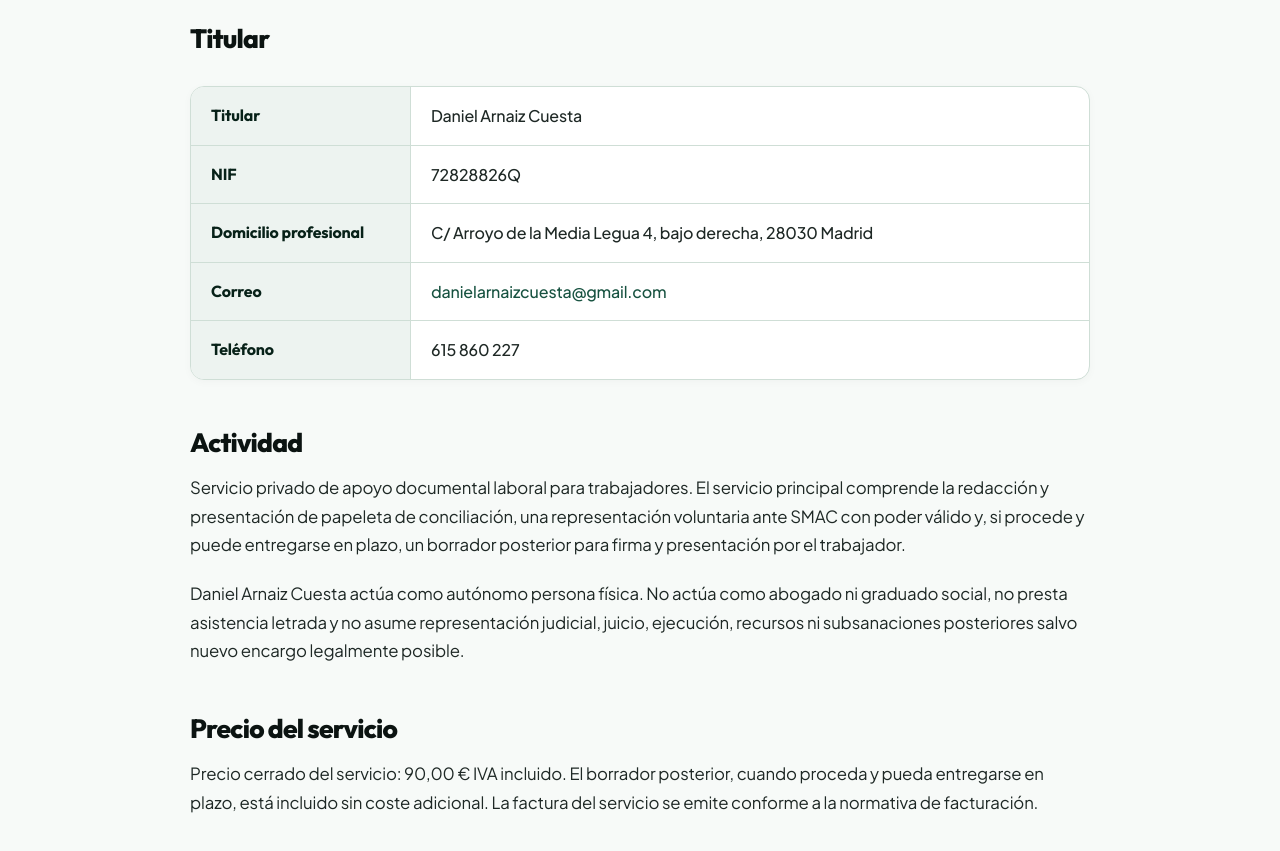
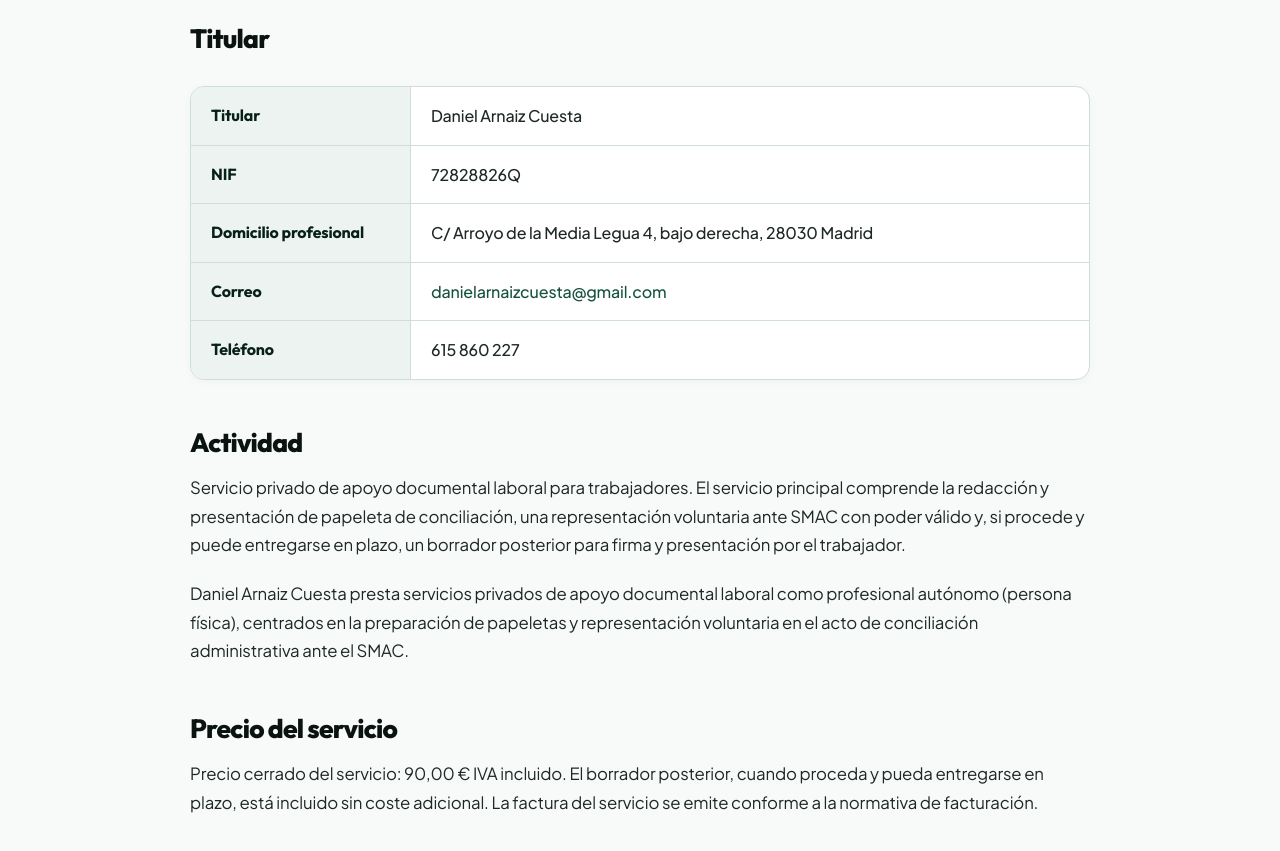
Before and after one commit to danielarnaizcuesta/danielarnaizcuesta.github.io, a plain HTML site: page aviso-legal.html in a window 1280 px wide. Shown: the part 249-1100 px from the top of the page. Drawn offline with Linux system fonts and the light colour scheme.

Commit message:
Eliminar por completo avisos y disclaimers negativos innecesarios sobre abogacia y asistencia letrada en favor de una descripcion 100% positiva de servicios profesionales

```diff
--- a/app.js
+++ b/app.js
@@ -39,7 +39,6 @@ function buildSummary(data) {
     "PRESTADOR",
     "Daniel Arnaiz Cuesta, NIF 72828826Q",
     "Servicio documental laboral. Representacion voluntaria ante SMAC con poder valido.",
-    "No abogado ni graduado social. No asistencia letrada ni representacion judicial.",
     "",
     "CLIENTE",
     `Nombre: ${valueOf(data, "nombre")}`,
--- a/aviso-legal.html
+++ b/aviso-legal.html
@@ -46,10 +46,7 @@
           presentación por el trabajador.
         </p>
         <p>
-          Daniel Arnaiz Cuesta actúa como autónomo persona física. No actúa como
-          abogado ni graduado social, no presta asistencia letrada y no asume
-          representación judicial, juicio, ejecución, recursos ni subsanaciones
-          posteriores salvo nuevo encargo legalmente posible.
+          Daniel Arnaiz Cuesta presta servicios privados de apoyo documental laboral como profesional autónomo (persona física), centrados en la preparación de papeletas y representación voluntaria en el acto de conciliación administrativa ante el SMAC.
         </p>
 
         <h2>Precio del servicio</h2>
```
Also changed, not shown: index.html (+1 -1 lines).
